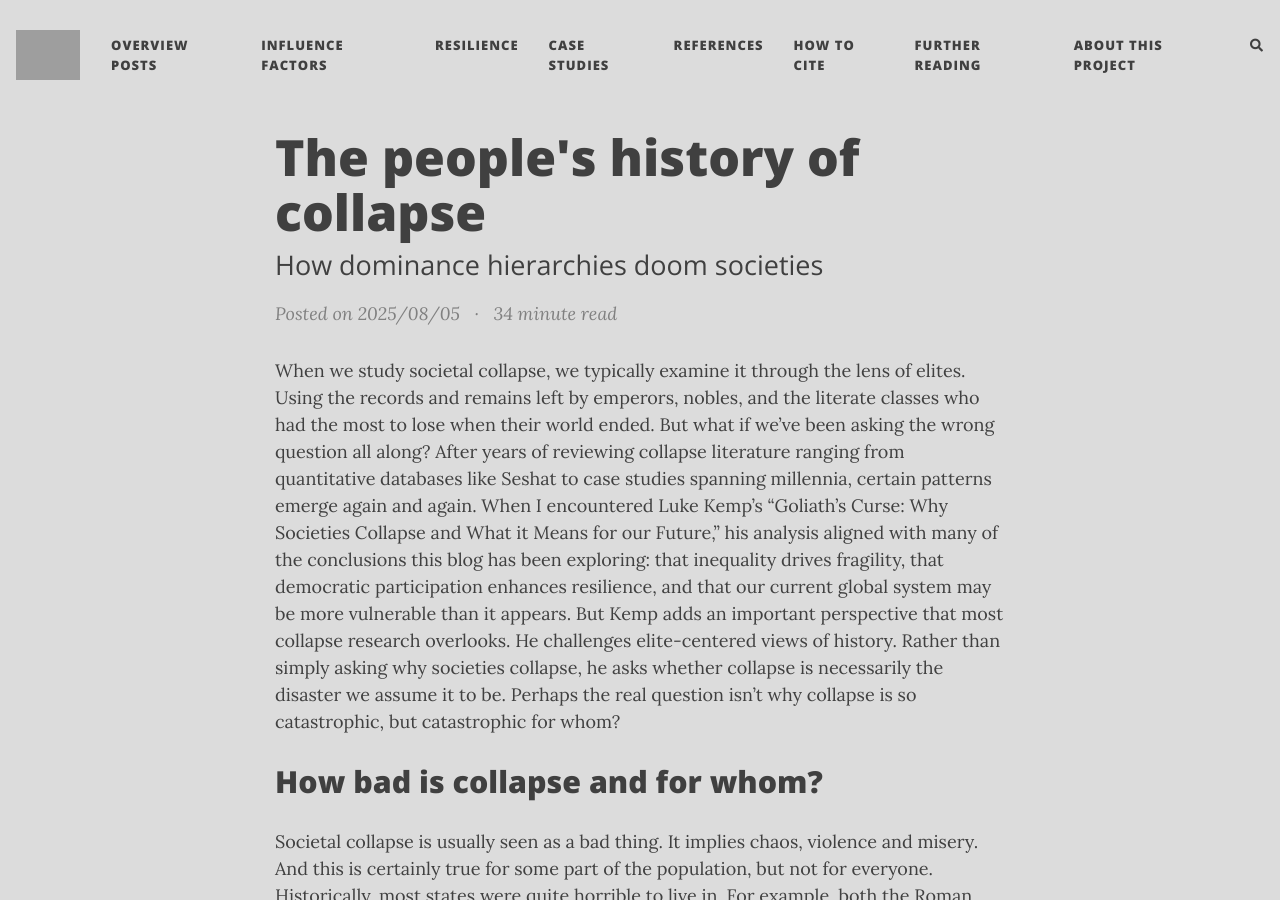
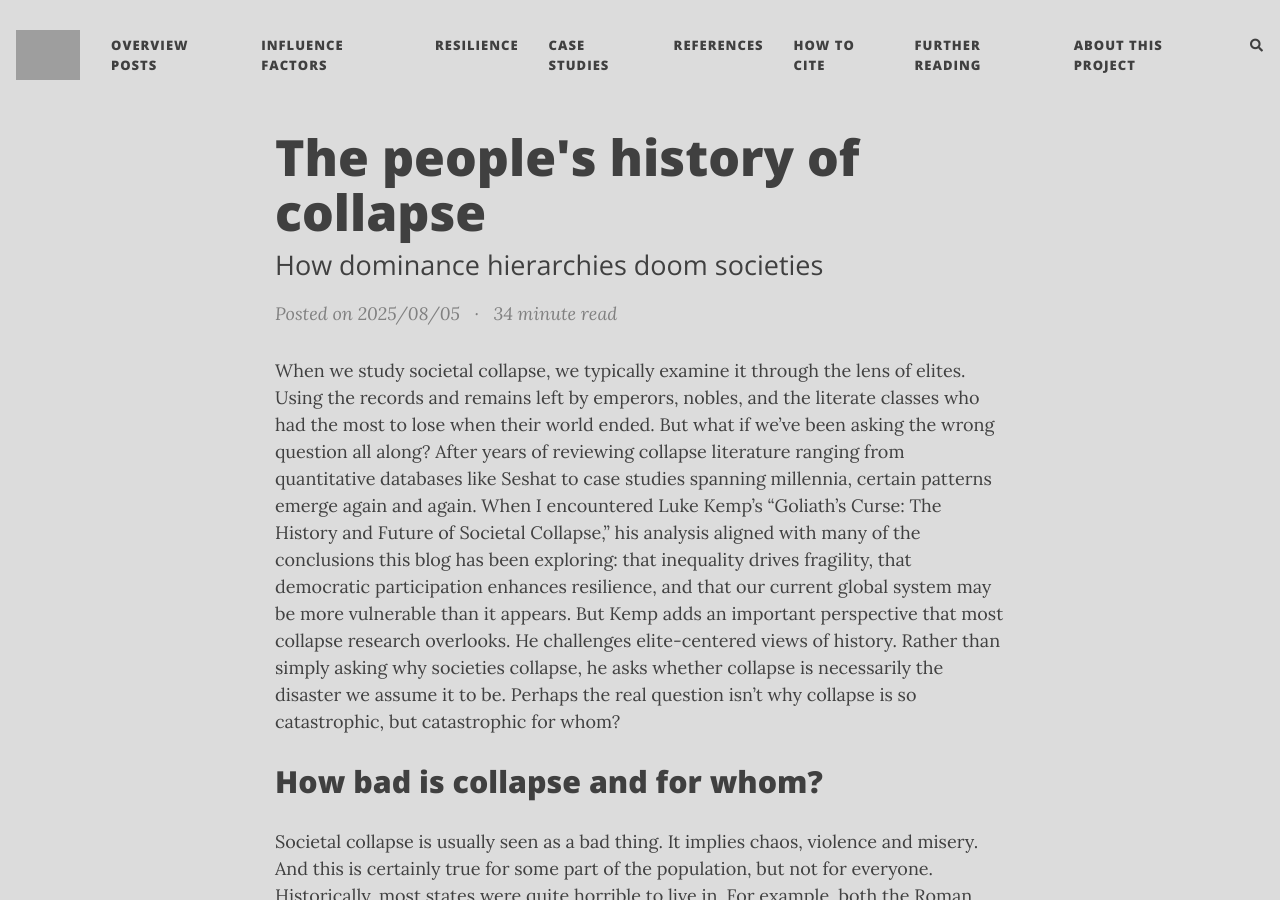
Before and after one commit to florianjehn/Societal_Collapse, a Jekyll site: the page built from _posts/2025-08-05-Goliath.md, in a window 1280 px wide and 900 px high. Built offline with Jekyll 4.4.1, drawn with Linux system fonts in a browser that asks for light colours; nearby versions of some CDN libraries; comment, search, counter and statistics services are not loaded; grey boxes are pictures that could not be loaded.

Commit message:
Update 2025-08-05-Goliath.md

```diff
--- a/_posts/2025-08-05-Goliath.md
+++ b/_posts/2025-08-05-Goliath.md
@@ -7,7 +7,7 @@ comments: true
 readtime: true
 ---
 
-When we study societal collapse, we typically examine it through the lens of elites. Using the records and remains left by emperors, nobles, and the literate classes who had the most to lose when their world ended. But what if we've been asking the wrong question all along? After years of reviewing collapse literature ranging from quantitative databases like Seshat to case studies spanning millennia, certain patterns emerge again and again. When I encountered Luke Kemp's "Goliath's Curse: Why Societies Collapse and What it Means for our Future," his analysis aligned with many of the conclusions this blog has been exploring: that inequality drives fragility, that democratic participation enhances resilience, and that our current global system may be more vulnerable than it appears. But Kemp adds an important perspective that most collapse research overlooks. He challenges elite-centered views of history. Rather than simply asking why societies collapse, he asks whether collapse is necessarily the disaster we assume it to be. Perhaps the real question isn't why collapse is so catastrophic, but catastrophic for whom?
+When we study societal collapse, we typically examine it through the lens of elites. Using the records and remains left by emperors, nobles, and the literate classes who had the most to lose when their world ended. But what if we've been asking the wrong question all along? After years of reviewing collapse literature ranging from quantitative databases like Seshat to case studies spanning millennia, certain patterns emerge again and again. When I encountered Luke Kemp's "Goliath's Curse: The History and Future of Societal Collapse," his analysis aligned with many of the conclusions this blog has been exploring: that inequality drives fragility, that democratic participation enhances resilience, and that our current global system may be more vulnerable than it appears. But Kemp adds an important perspective that most collapse research overlooks. He challenges elite-centered views of history. Rather than simply asking why societies collapse, he asks whether collapse is necessarily the disaster we assume it to be. Perhaps the real question isn't why collapse is so catastrophic, but catastrophic for whom?
 
 # How bad is collapse and for whom?
 
```
